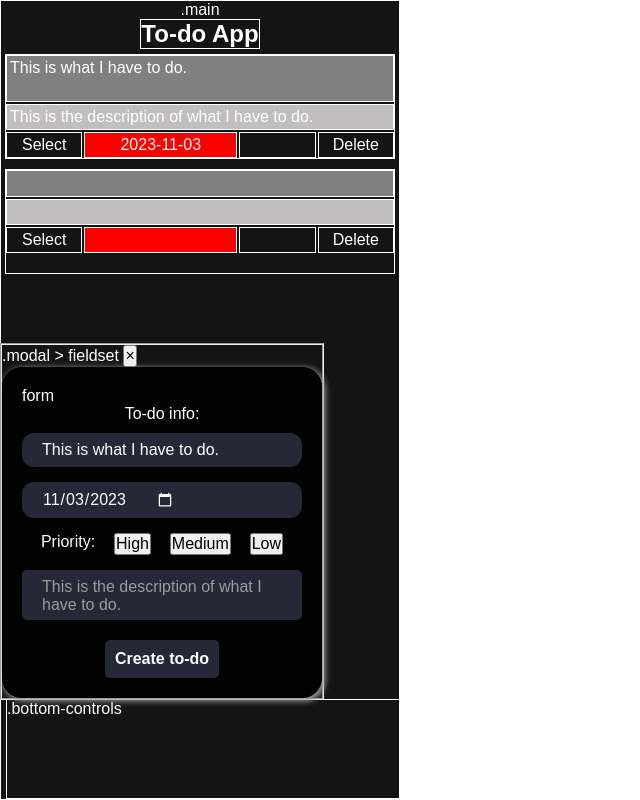
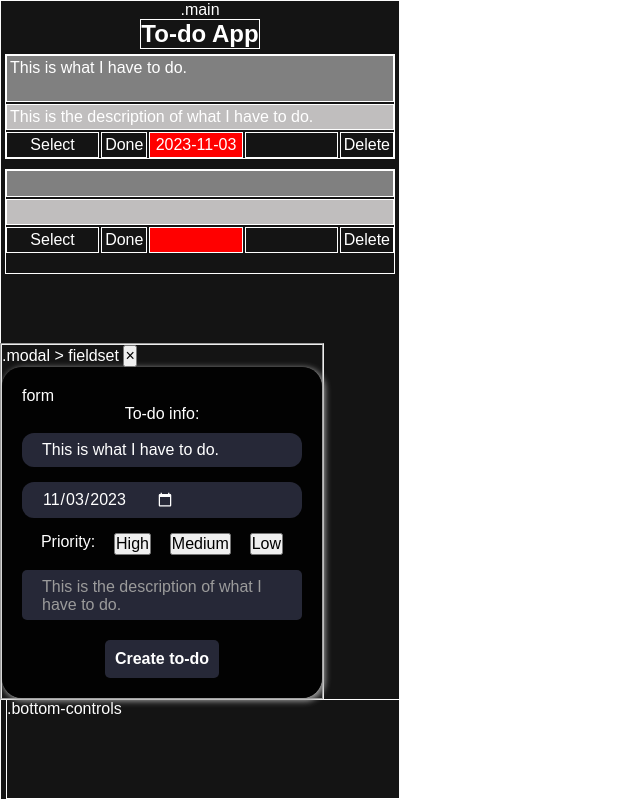
Before and after one commit to t0ntin/to-do-list, a website built with webpack: page src/index.html in a window 1280 px wide. Both pictures are taken after a click on the button "Create to-do". Shown: the whole page, without its empty margins (0-640 px from the left). Built offline with nearby package versions, Linux system fonts and the light colour scheme.

Commit message:
Added done button to todo.

```diff
--- a/src/index.html
+++ b/src/index.html
@@ -22,9 +22,7 @@
       <li class="todo-priority"></li>
       <li class="todo-delete">Delete</li>
     <li class="todo-select">Select</li>
-
-
-
+    <li class="todo-done">Done</li>
 
 
     <div id="overlay"></div>
--- a/src/render-to-do.js
+++ b/src/render-to-do.js
@@ -15,6 +15,7 @@ export function renderTodos() {
     <li class="todo-priority">${todo.priority}</li>
     <li class="todo-delete">Delete</li>
     <li class="todo-select">Select</li>
+    <li class="todo-done">Done</li>
   </ul>`
 
   }
--- a/src/style.css
+++ b/src/style.css
@@ -258,7 +258,7 @@ input[type="checkbox"] {
   height: 105px;
   margin: 5px 3px 5px 3px;
   display: grid;
-  grid-template-columns: 1fr 2fr 1fr 1fr;
+  grid-template-columns: 1fr minmax(auto, auto) minmax(auto, 1fr) minmax(auto, 1fr) minmax(auto, auto);
   grid-template-rows: minmax(auto, auto) minmax(auto, 26px) 26px;
   gap: 2px;
 
@@ -272,43 +272,47 @@ input[type="checkbox"] {
 .todo-title {
   overflow: auto;
   background-color: gray;
-  grid-column:1/5 ;
+  grid-column: 1/6;
   grid-row: 1/2;
-
 }
 
 .todo-description {
   overflow: auto;
   background-color: rgb(192, 190, 190);
-  grid-column:1/5 ;
+  grid-column: 1/6;
   grid-row: 2/3;
 
 }
 
 .todo-date {
   background-color: red;
-  grid-column:2/3;
+  grid-column: 3/4;
   grid-row: 3/4;
   text-align: center;
 
 }
 
 .todo-priority {
-  grid-column:3/4 ;
+  grid-column: 4/5;
   grid-row: 3/4;
   text-align: center;
 
 }
 
 .todo-delete {
-  grid-column:4/5 ;
+  grid-column: 5/6;
   grid-row: 3/4;
   text-align: center;
 }
 
 .todo-select {
-  grid-column:1/2 ;
+  grid-column: 1/2;
   grid-row: 3/4;
   text-align: center;
+}
 
+.todo-done {
+  grid-column: 2/3;
+  grid-row: 3/4;
+  text-align: center;
 }
```
Also changed, not shown: dist/bundle.js, dist/index.html.
